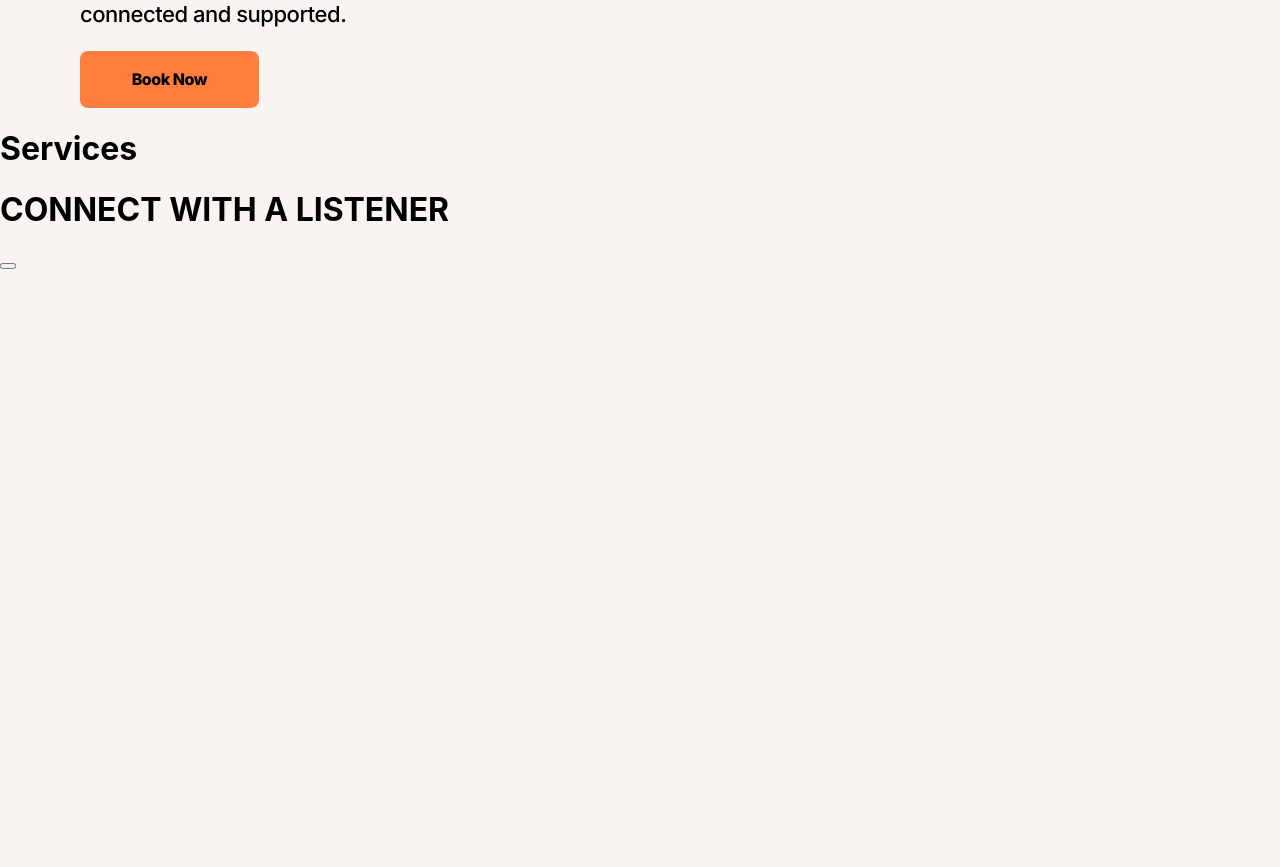
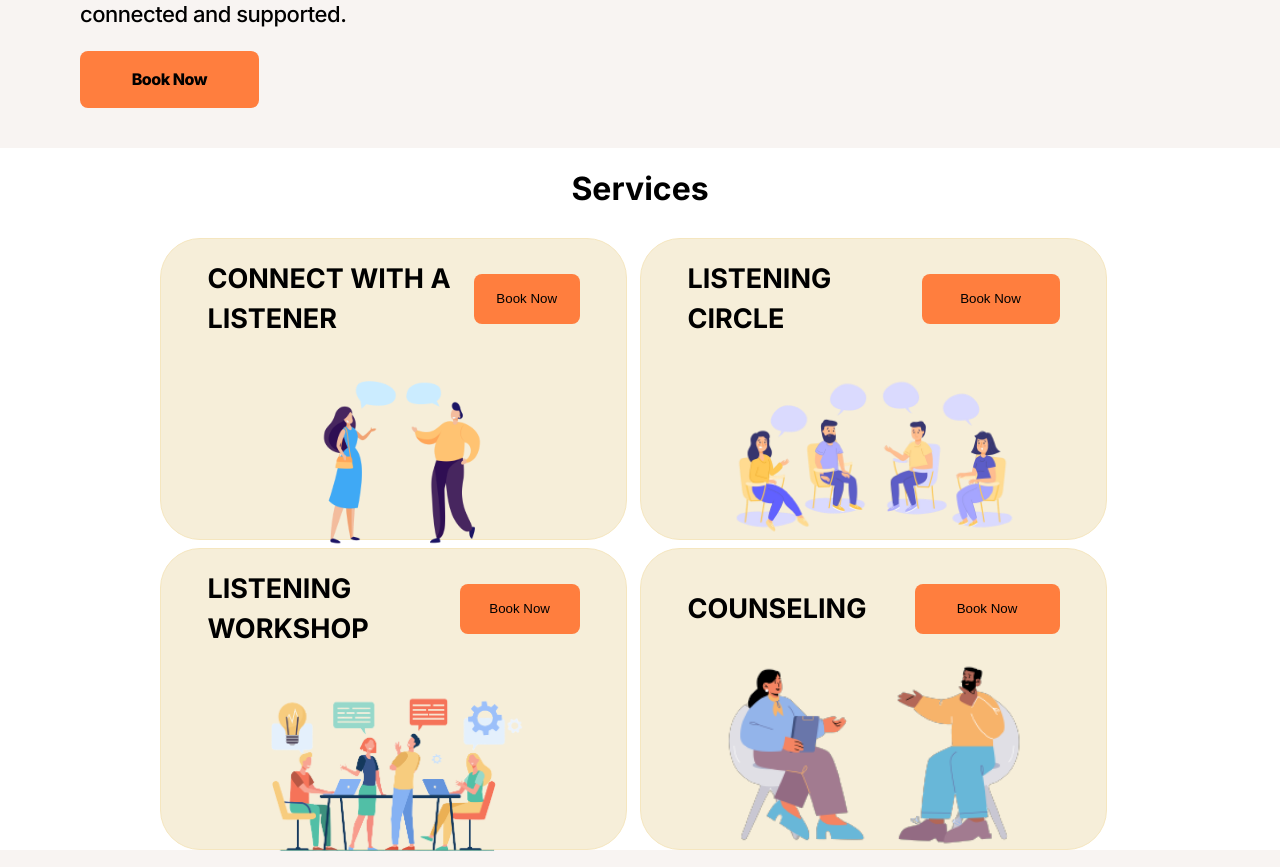
Before and after one commit to Anuran12/sunonaa, a React (Create React App) app in the folder frontend/: page / in a window 1280 px wide. Shown: the part 523-1390 px from the top of the page. Before the commit the page ends 813 px from the top, so only its background shows below. Built offline with nearby package versions, Linux system fonts and the light colour scheme.

Commit message:
services update

```diff
--- a/frontend/src/component/Services.js
+++ b/frontend/src/component/Services.js
@@ -1,4 +1,9 @@
 import React from 'react'
+import Service1 from '../img/services/service1.png'
+import Service2 from '../img/services/service2.png'
+import Service3 from '../img/services/service3.png'
+import Service4 from '../img/services/service4.png'
+import '../styles/Services.css'
 
 function Services() {
   return (
@@ -8,9 +13,30 @@ function Services() {
             <div className='service'>
                 <div>
                     <h1>CONNECT WITH A LISTENER</h1>
-                    <button></button>
+                    <button>Book Now</button>
                 </div>
-                <img />
+                <img src={Service1}/>
+            </div>
+            <div className='service'>
+                <div>
+                    <h1>LISTENING CIRCLE</h1>
+                    <button>Book Now</button>
+                </div>
+                <img src={Service2}/>
+            </div>
+            <div className='service'>
+                <div>
+                    <h1>LISTENING WORKSHOP</h1>
+                    <button>Book Now</button>
+                </div>
+                <img src={Service3}/>
+            </div>
+            <div className='service'>
+                <div>
+                    <h1>COUNSELING</h1>
+                    <button>Book Now</button>
+                </div>
+                <img src={Service4}/>
             </div>
         </div>
     </div>
--- a/frontend/src/index.css
+++ b/frontend/src/index.css
@@ -7,6 +7,7 @@ body {
     sans-serif;
   -webkit-font-smoothing: antialiased;
   -moz-osx-font-smoothing: grayscale;
+  font-family: 'Inter';
 }
 
 code {
--- /dev/null
+++ b/frontend/src/styles/Services.css
@@ -0,0 +1,50 @@
+.services{
+    background-color: white;
+    display: flex;
+    flex-direction: column;
+    align-items: center;
+    justify-content: center;
+    margin-top: 40px;
+}
+.services__box{
+    width: 75%;
+    display: grid;
+    grid-template-columns: auto auto;
+}
+.service {
+    width: 465px;
+    height: 300px;
+    margin-top: 8px;
+    background: #F6EED9;
+    border: 1px solid #F5E6BF;
+    border-radius: 40px;
+    display: flex;
+    flex-direction: column;
+    justify-content: center;
+    align-items: center;
+}
+.service div{
+    display: flex;
+    justify-content: center;
+    align-items: center;
+    width: 80%;
+    justify-content: space-between;
+
+    margin-top: 20px;
+}
+.service img{
+    height: 200px;
+}
+.service div h1 {
+    font-style: normal;
+font-weight: 700;
+font-size: 27px;
+line-height: 40px;
+}
+.service div button{
+    background: #FF7E3E;
+    border-radius: 8px;
+    height: 50px;
+    width: 145px;
+    border: none;
+}
```
